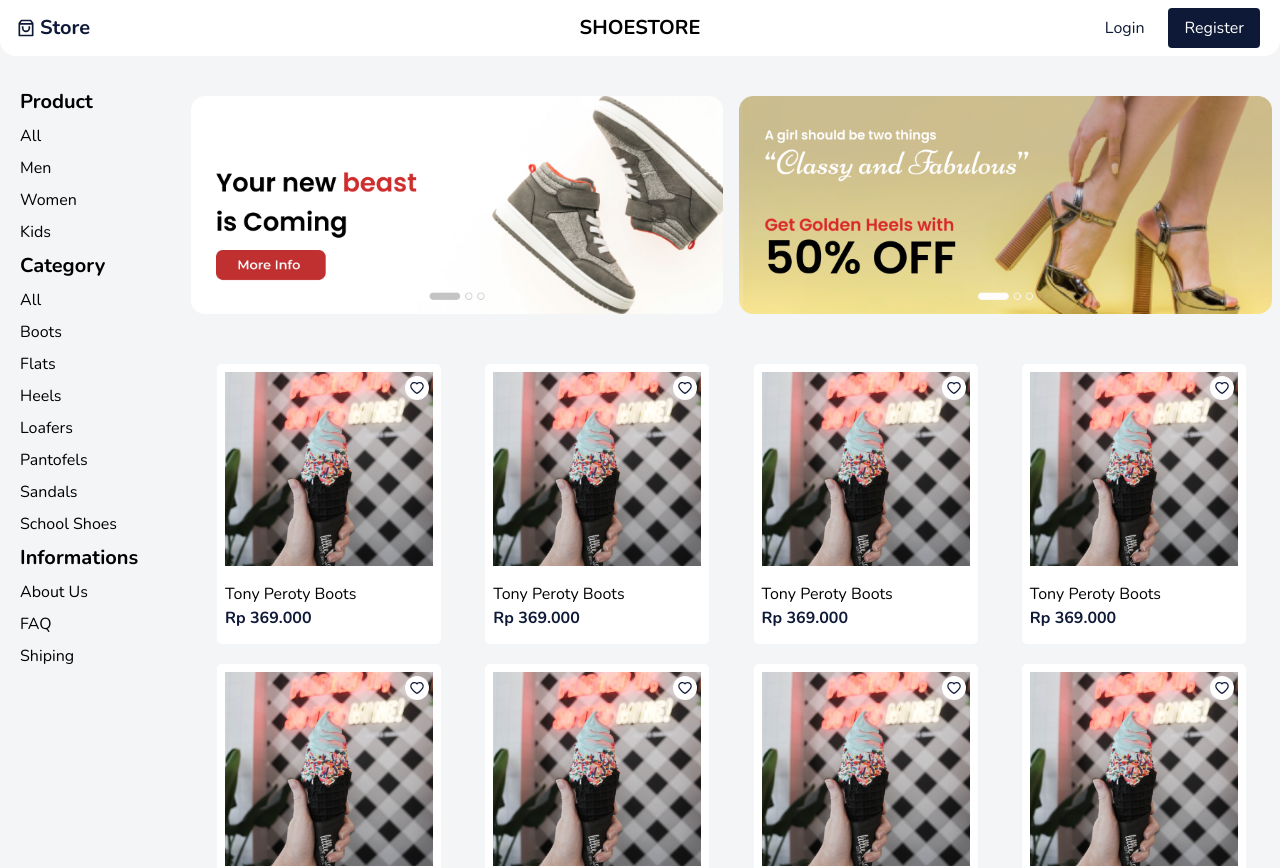
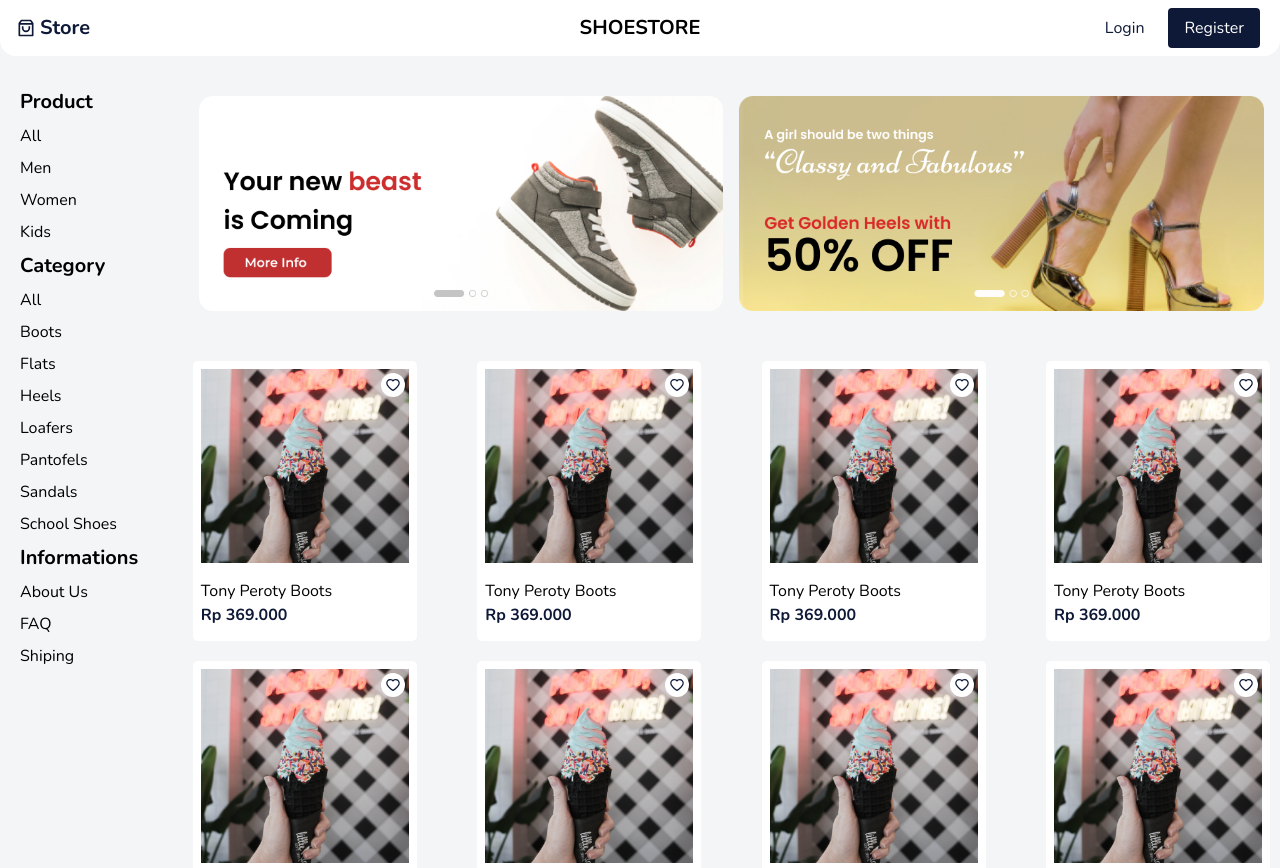
Before and after one commit to rizalyoga/shoestore, a Next.js app: page / in a window 1280 px wide. Shown: the top 868 px of the page. Built offline with nearby package versions, Linux system fonts and the light colour scheme.

Commit message:
fix home layout

```diff
--- a/components/cards/card.jsx
+++ b/components/cards/card.jsx
@@ -13,7 +13,7 @@ const Card = () => {
   }, [likes]);
 
   return (
-    <div className="cards w-full flex flex-wrap flex-row mt-10 flex-1 md:justify-evenly md:container md:mx-auto ">
+    <div className="cards w-full flex flex-wrap flex-row mt-10 flex-1 md:justify-between md:container md:mx-auto ">
       {content.map((product, ind) => (
         <div className={styles["container-card"]} key={ind}>
           <div className={styles["image-container"]}>
--- a/components/pages/Home/index.jsx
+++ b/components/pages/Home/index.jsx
@@ -5,7 +5,7 @@ import Card from "../../cards/card";
 const Home = () => {
   return (
     <Layout>
-      <div className="banner  mt-24 w-full flex flex-col lg:flex-row justify-center">
+      <div className="banner mt-24 lg:mx-2 flex flex-col lg:flex-row justify-center">
         <div className="banner-one mx-5 lg:mx-2 my-3 lg:my-0 lg:w-6/12">
           <img src="./Group-45.png" alt="banner-1" />
         </div>
```
